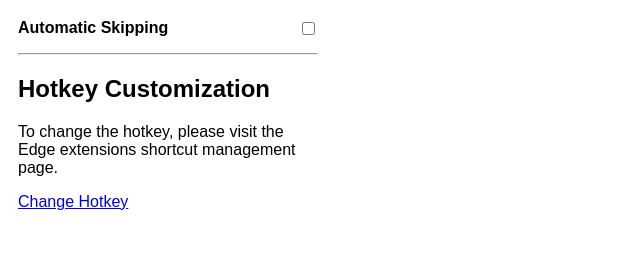
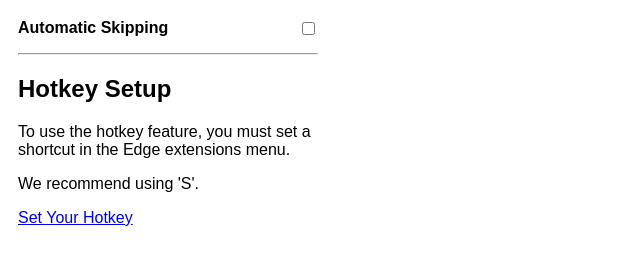
Before and after one commit to DonnieDice/rgxmods-youtube-ad-skipper, a browser extension: page options.html in a window 1280 px wide. Shown: the part 79-344 px from the top of the page, without its empty margins (0-640 px from the left). Drawn offline with Linux system fonts and the light colour scheme.

Commit message:
feat: remove suggested hotkey to allow user configuration

```diff
--- a/options.html
+++ b/options.html
@@ -30,9 +30,10 @@
   <hr>
 
   <div>
-    <h2>Hotkey Customization</h2>
-    <p>To change the hotkey, please visit the Edge extensions shortcut management page.</p>
-    <a href="edge://extensions/shortcuts" target="_blank">Change Hotkey</a>
+    <h2>Hotkey Setup</h2>
+    <p>To use the hotkey feature, you must set a shortcut in the Edge extensions menu.</p>
+    <p>We recommend using 'S'.</p>
+    <a href="edge://extensions/shortcuts" target="_blank">Set Your Hotkey</a>
   </div>
 
   <script src="options.js"></script>
```
Also changed, not shown: manifest.json.
